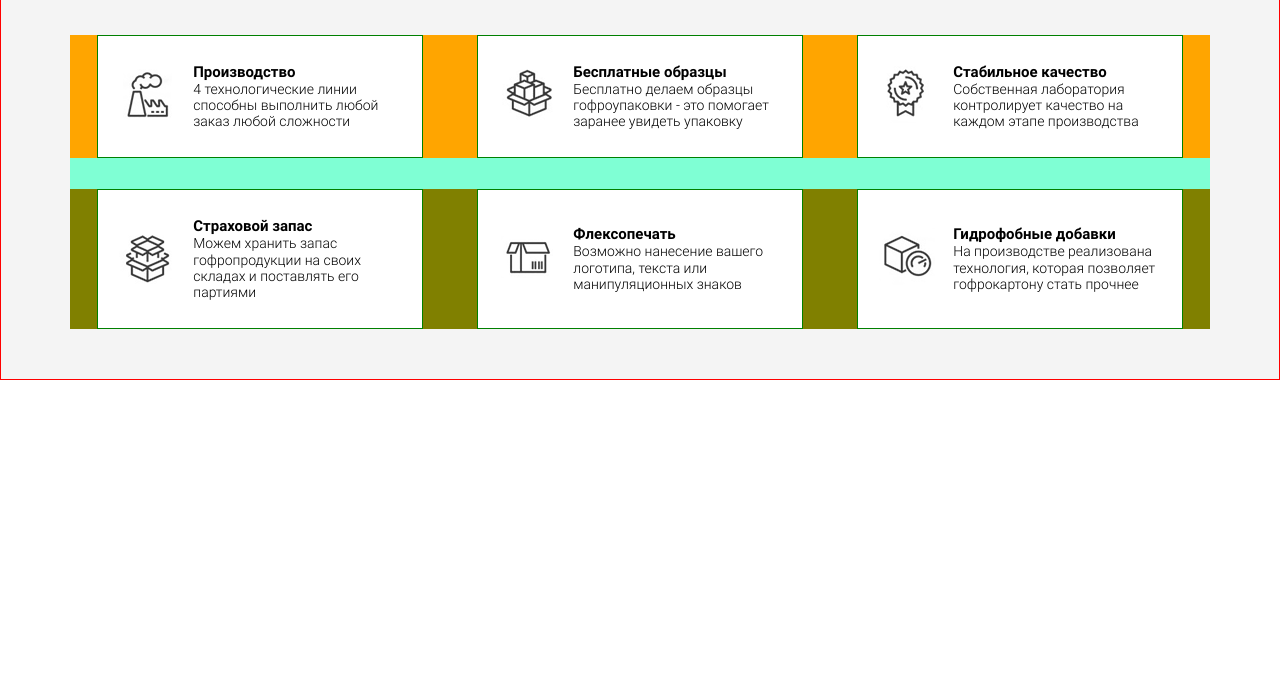
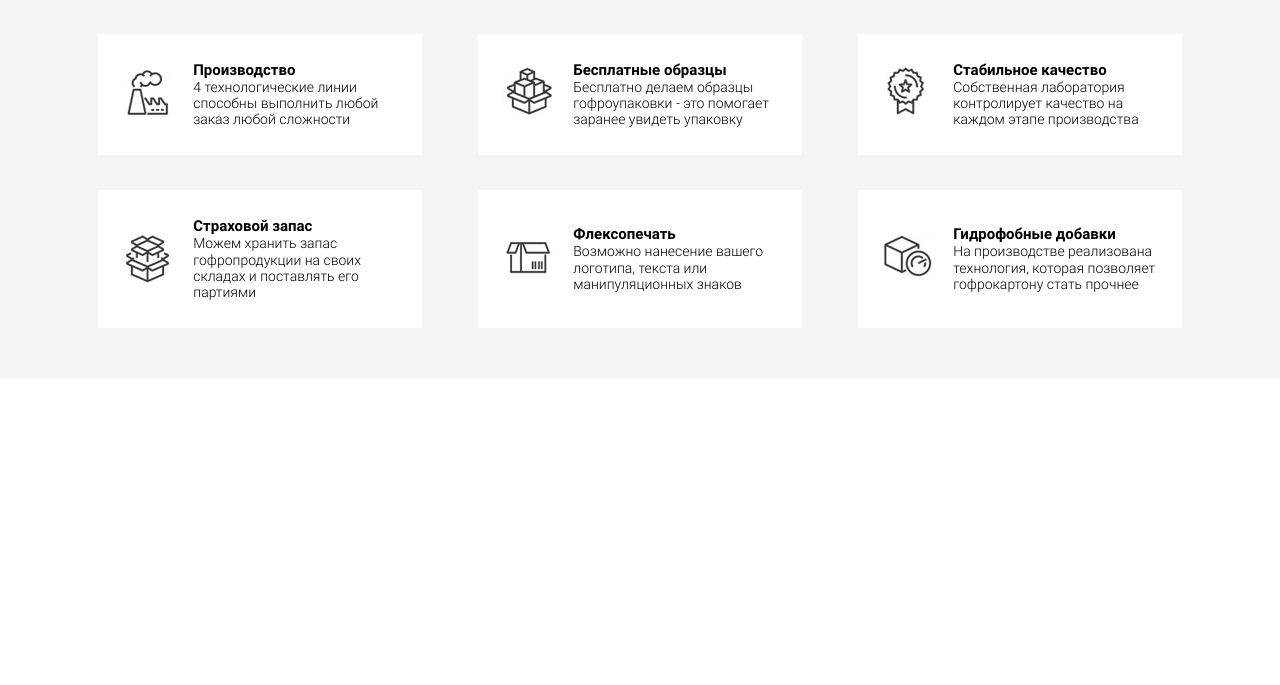
Before and after one commit to EvgeniiMorozov/Structure, a plain HTML site: page index.html in a window 1280 px wide. Shown: the part 115-800 px from the top of the page. Drawn offline with Linux system fonts and the light colour scheme.

Commit message:
Редактирование стилей

```diff
--- a/css/style.css
+++ b/css/style.css
@@ -21,8 +21,6 @@ p {
     padding: 50px 0;
 
     background-color: #f4f4f4;
-
-    border: 1px solid red;
 }
 
 .features__wrapper {
@@ -64,9 +62,6 @@ p {
     flex-direction: column;
     justify-content: space-between;
     align-items: center;
-    /* padding-bottom: 55px; */
-
-    background-color: aquamarine;
 }
 
 .features-topics__box {
@@ -74,13 +69,13 @@ p {
     justify-content: space-around;
 }
 
-.orange {
+/* .orange {
     background-color: orange;
-}
+} */
 
-.olive {
+/* .olive {
     background-color: olive;
-}
+} */
 
 .features-topics__block {
     flex-basis: 294px;
@@ -91,8 +86,6 @@ p {
     padding: 28px 18px 28px 12px;
 
     background-color: #ffffff;
-
-    border: 1px solid green;
 }
 
 .features-topics__img {
@@ -127,18 +120,14 @@ p {
     }
 
     .features-topics {
-        /* flex-basis: 618px; */
         flex-direction: row;
         justify-content: space-evenly;
-        /* align-items: center; */
     }
 
     .features-topics__box {
         flex-basis: 294px;
         flex-direction: column;
         justify-content: space-evenly;
-        /* align-items: center; */
-        /* align-content: center; */
         height: 456px;
     }
 
```
